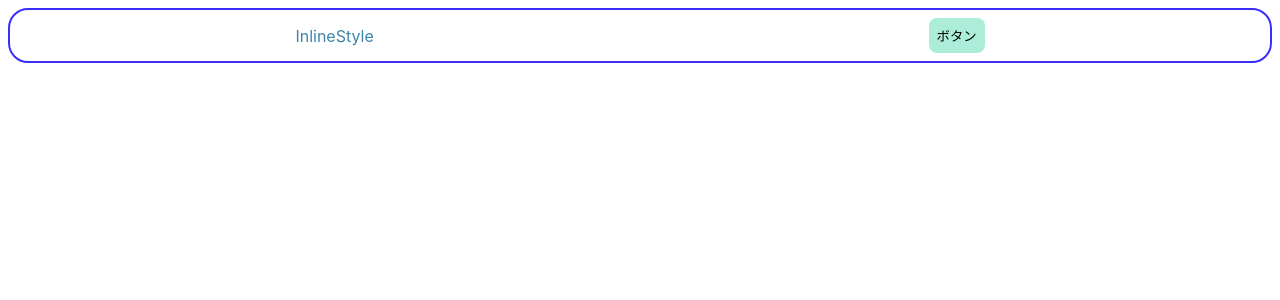
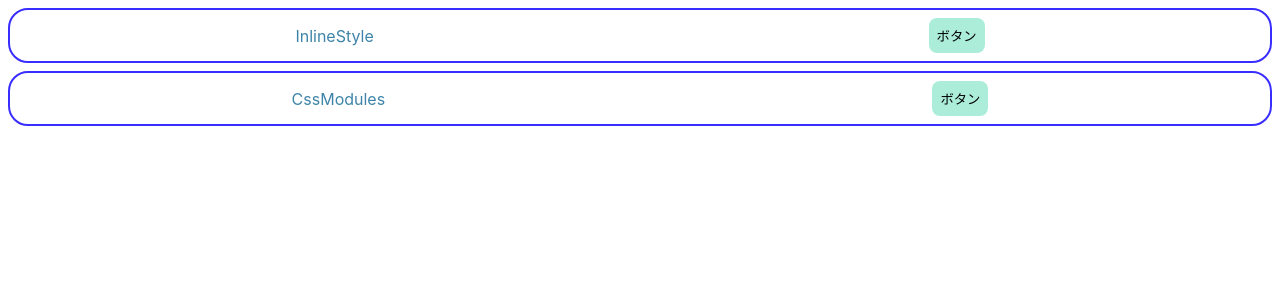
Before and after one commit to Hashi-02/react-jake, a React (Create React App) app: page / in a window 1280 px wide. Shown: the top 300 px of the page. Built offline with nearby package versions, Linux system fonts and the light colour scheme.

Commit message:
add CssModules

```diff
--- a/src/App.js
+++ b/src/App.js
@@ -1,10 +1,12 @@
 import './App.css';
 import { InlineStyle } from './components/InlineStyle';
+import { CssModules } from './components/CssModules';
 
 function App() {
   return (
     <div className="App">
       <InlineStyle />
+      <CssModules />
     </div>
   );
 }
--- /dev/null
+++ b/src/components/CssModules.jsx
@@ -0,0 +1,11 @@
+import React from 'react';
+import CssModule from './CssModules.module.scss';
+
+export const CssModules = () => {
+  return (
+    <div className={CssModule.container}>
+      <p className={CssModule.title}>CssModules</p>
+      <button className={CssModule.button}>ボタン</button>
+    </div>
+  );
+};
--- /dev/null
+++ b/src/components/CssModules.module.scss
@@ -0,0 +1,24 @@
+.container {
+  border: solid 2px #392eff;
+  border-radius: 20px;
+  padding: 8px;
+  margin: 8px;
+  display: flex;
+  justify-content: space-around;
+  align-items: center;
+}
+.title {
+  margin: 0;
+  color: #3d84a8;
+}
+.button {
+  background-color: #abedd8;
+  border: none;
+  padding: 8px;
+  border-radius: 8px;
+  &:hover {
+    background-color: #3d84a8;
+    color: rgb(255, 255, 255);
+    cursor: pointer;
+  }
+}
```
